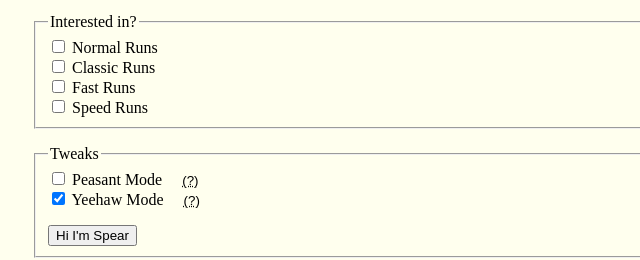
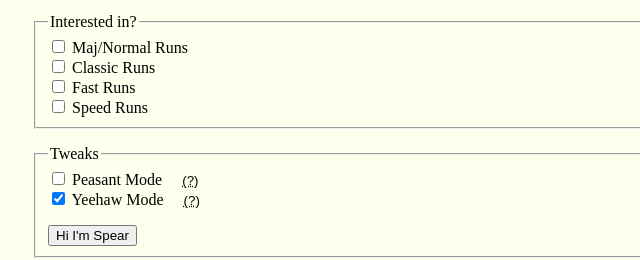
Before and after one commit to DukeCephalopod/maj-welcome, a plain HTML site: page index.html in a window 1280 px wide. Shown: the part 244-504 px from the top of the page, 208-848 px from the left. Drawn offline with Linux system fonts and the light colour scheme.

Commit message:
:sparkles: Make Normal runs Maj/Normal for avoidance of doubt and dumbassery

```diff
--- a/index.html
+++ b/index.html
@@ -27,7 +27,7 @@
 
         <div>
           <input type="checkbox" id="interest-normal" name="interest" value="normal" class="preview" />
-          <label for="interest-normal">Normal Runs</label>
+          <label for="interest-normal">Maj/Normal Runs</label>
         </div>
 
         <div>
```
